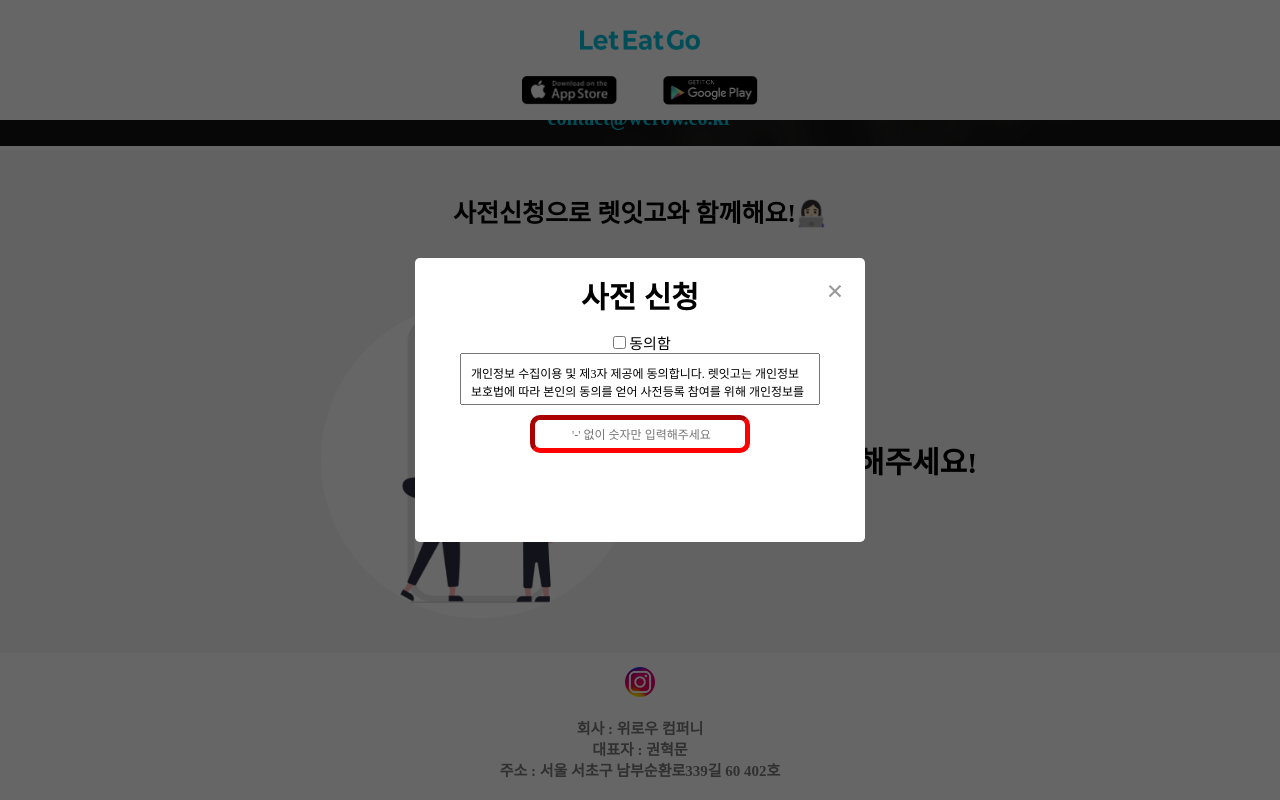
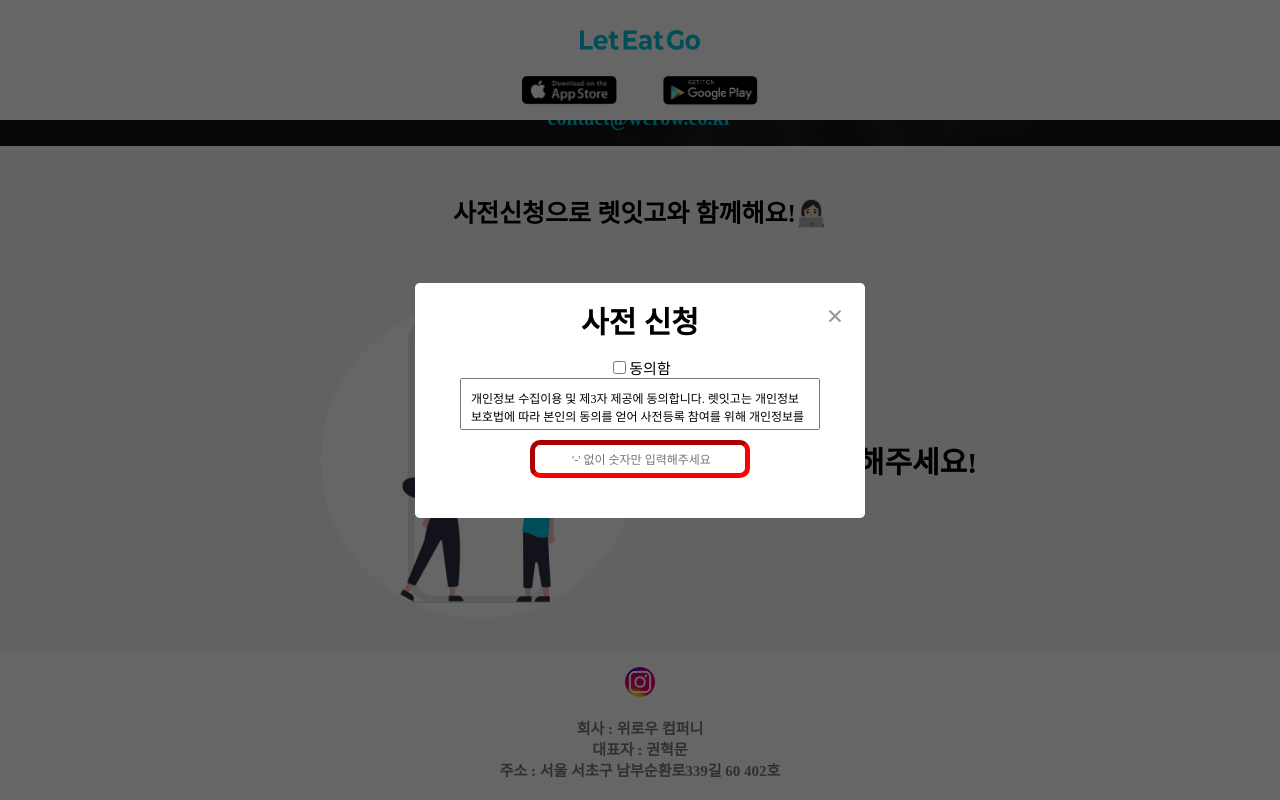
Before and after one commit to ohoCoding/leg_web, a React (Create React App) app: page / in a window 1280 px wide. Both pictures are taken after a click on the element "👈 여기를 클릭해주세요!". Shown: the part 2101-2901 px from the top of the page. Built offline with nearby package versions, Linux system fonts and the light colour scheme.

Commit message:
수정사항
1. 로그제거
2. 동의함 버튼 안눌렀을때 버튼 없음
    아예 버튼 클릭도 안되게끔 구현
3. 손모양으로 바꾸는 걸로 변경

```diff
--- a/src/components/Modal.js
+++ b/src/components/Modal.js
@@ -24,7 +24,6 @@
     // 숫자만 입력시
     var regExp = /^010\d{4}\d{4}$/;
     // 형식에 맞는 경우 true 리턴
-    console.log('핸드폰번호 유효성 검사 :: ', regExp.test(e.target.value))
     setValidate(regExp.test(e.target.value));
   }
 
@@ -56,7 +55,6 @@
     })
   }
   useEffect(() => {
-    console.log(validate);
     window.addEventListener('click', handleClosemodal);
     return () => {
       window.removeEventListener('click', handleClosemodal);
@@ -134,11 +132,13 @@
                 >
                 </input>
                 <footer>
-                  <button className="register" onClick={handleRegiser} style={{
-                    backgroundColor: agreeCheck === true && validate === true ? '#000' : 'white'
-                  }}>
-                    번호 등록
-                  </button>
+                  {
+                    agreeCheck === true && validate === true ?
+                      <button className="register" onClick={handleRegiser}>
+                        번호 등록
+                      </button> : null
+                  }
+
 
                 </footer>
               </section>
--- a/src/pages/home.js
+++ b/src/pages/home.js
@@ -235,8 +235,8 @@
                   style={{
                     alignItems: 'center', flexDirection: 'column'
                   }}> */}
-                <img src={user} alt="user" width={100} height={100} />
-                <h4 className="detail">👈 여기를 클릭해주세요!</h4>
+                <img src={user} alt="user" width={100} height={100} style={{ cursor: "pointer" }} />
+                <h4 className="detail" style={{ cursor: 'pointer' }}>👈 여기를 클릭해주세요!</h4>
                 {/* <a>
                     <button
                       onClick={openModal}
```
